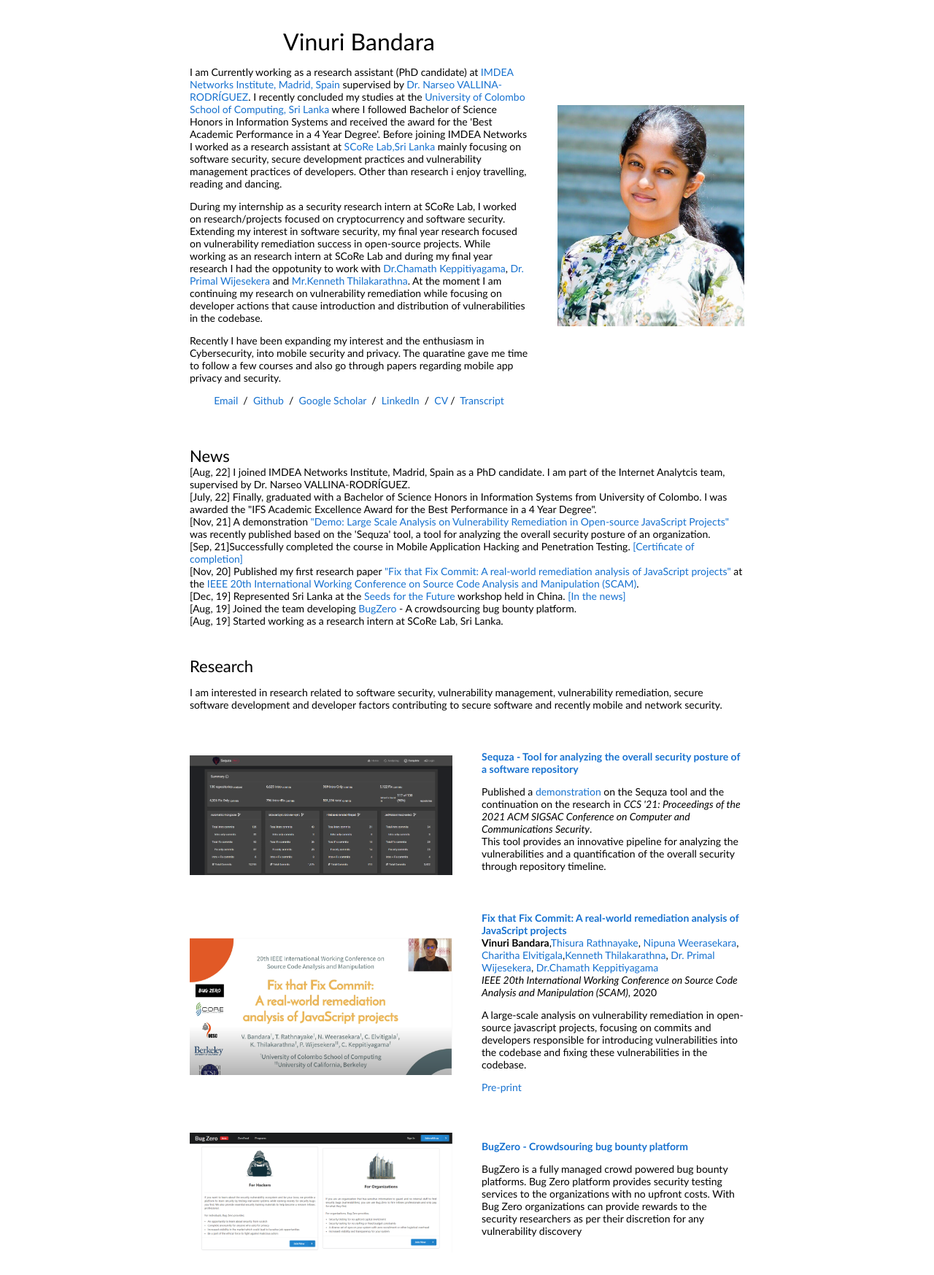
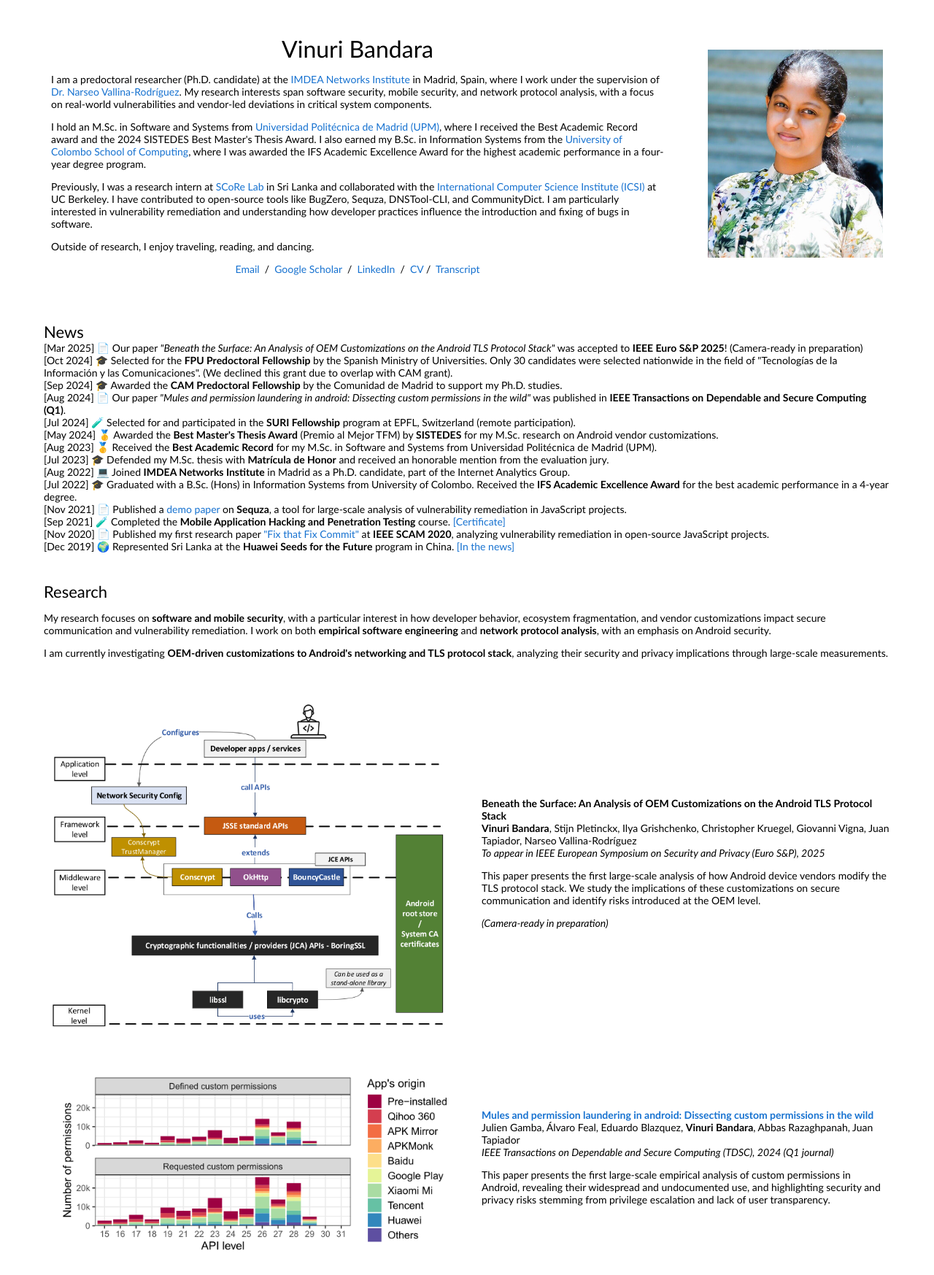
Before and after one commit to VinuriBandara/vinuribandara.github.io, a plain HTML site: page index.html in a window 1280 px wide. Shown: the part 5-1752 px from the top of the page at 73% size. Drawn offline with Linux system fonts and the light colour scheme.

Commit message:
Adding 2024 updates

```diff
--- a/index.html
+++ b/index.html
@@ -10,50 +10,43 @@
   </head>
 
     <body>
-        <table style="width:100%;max-width:800px;border:0px;border-spacing:0px;border-collapse:separate;margin-right:auto;margin-left:auto;">
+        <table style="width:100%;max-width:1200px;border:0px;border-spacing:0px;border-collapse:separate;margin-right:auto;margin-left:auto;">
             <tbody>
                 <tr style="padding:0px">
                     <td style="padding:0px">
                       <table style="width:100%;border:0px;border-spacing:0px;border-collapse:separate;margin-right:auto;margin-left:auto;"><tbody>
                         <tr style="padding:0px">
-                          <td style="padding:2.5%;width:63%;vertical-align:middle">
+                          <td style="padding:2.5%;width:75%;vertical-align:middle">
                             <p style="text-align:center">
                               <name>Vinuri Bandara</name>
                             </p>
+
                             <p>
-                              I am Currently working as a research assistant (PhD candidate) at <a href="https://networks.imdea.org/">IMDEA Networks Institute, Madrid, Spain</a> supervised by
-                              <a href="https://networks.imdea.org/team/imdea-networks-team/people/narseo-vallina-rodriguez/">Dr. Narseo VALLINA-RODRÍGUEZ</a>.
-                              I recently concluded my studies at the <a href="https://ucsc.cmb.ac.lk/">University of Colombo School of Computing, Sri Lanka</a> where I followed
-                              Bachelor of Science Honors in Information Systems and received the award for the 'Best Academic Performance in a 4 Year Degree'.
+                              I am a predoctoral researcher (Ph.D. candidate) at the <a href="https://networks.imdea.org/">IMDEA Networks Institute</a> in Madrid, Spain, where I work under the supervision of <a href="https://networks.imdea.org/team/imdea-networks-team/people/narseo-vallina-rodriguez/">Dr. Narseo Vallina-Rodríguez</a>. My research interests span software security, mobile security, and network protocol analysis, with a focus on real-world vulnerabilities and vendor-led deviations in critical system components.
+                            </p>
 
-                              Before joining IMDEA Networks I worked as a research assistant at <a href="https://scorelab.org/" >SCoRe Lab,Sri Lanka </a>
-                              mainly focusing on software security, secure development practices and vulnerability management practices of developers. Other than research i enjoy travelling,
-                              reading and dancing.
+                            <p>
+                              I hold an M.Sc. in Software and Systems from <a href="https://www.upm.es/">Universidad Politécnica de Madrid (UPM)</a>, where I received the Best Academic Record award and the 2024 SISTEDES Best Master's Thesis Award. I also earned my B.Sc. in Information Systems from the <a href="https://ucsc.cmb.ac.lk/">University of Colombo School of Computing</a>, where I was awarded the IFS Academic Excellence Award for the highest academic performance in a four-year degree program.
                             </p>
+
                             <p>
-                              During my internship as a security research intern at SCoRe Lab, I worked on research/projects focused on cryptocurrency and software security.
-                              Extending my interest in software security, my final year research focused on vulnerability remediation success
-                              in open-source projects.
-                              While working as an research intern at SCoRe Lab and during my final year research I had the oppotunity to work with <a href="https://ieeexplore.ieee.org/author/37727969500">Dr.Chamath Keppitiyagama</a>,
-                              <a href="http://www.icsi.berkeley.edu/icsi/people/primalw">Dr. Primal Wijesekera</a> and <a href="https://scholar.google.com/citations?user=tSeeRgUAAAAJ">Mr.Kenneth Thilakarathna</a>.
-                              At the moment I am continuing my research on vulnerability remediation while focusing on developer actions that cause introduction and
-                              distribution of vulnerabilities in the codebase.
+                              Previously, I was a research intern at <a href="https://scorelab.org/">SCoRe Lab</a> in Sri Lanka and collaborated with the <a href="https://www.icsi.berkeley.edu/icsi/">International Computer Science Institute (ICSI)</a> at UC Berkeley. I have contributed to open-source tools like BugZero, Sequza, DNSTool-CLI, and CommunityDict. I am particularly interested in vulnerability remediation and understanding how developer practices influence the introduction and fixing of bugs in software.
                             </p>
+
                             <p>
-                              Recently I have been expanding my interest and the enthusiasm in Cybersecurity, into mobile security and privacy. The quaratine gave me time to follow a few courses and also go through papers
-                              regarding mobile app privacy and security.
+                              Outside of research, I enjoy traveling, reading, and dancing.
                             </p>
                             <p style="text-align:center">
                                 <a href="mailto: vinurib@scorelab.org">Email</a> &nbsp/&nbsp
-                                <a href="https://github.com/VinuriBandara">Github</a> &nbsp/&nbsp
+                                <!-- <a href="https://github.com/VinuriBandara">Github</a> &nbsp/&nbsp -->
                                 <a href="https://scholar.google.com/citations?user=1fHt4skAAAAJ&hl=en">Google Scholar</a> &nbsp/&nbsp
                                 <a href="https://www.linkedin.com/in/vinuri-gayanthika/">LinkedIn</a> &nbsp/&nbsp
-                                <a href="docs/VinuriBandara_CV.pdf">CV</a>&nbsp/&nbsp
+                                <a href="docs/Vinuri_CV_EU.pdf">CV</a>&nbsp/&nbsp
                                 <a href="docs/final transcript.pdf">Transcript</a>
                             </p>
                            </td>
 
-                            <td style="padding:2.5%;width:40%;max-width:40%">
+                            <td style="padding:2.5%;width:30%;max-width:30%">
                                 <a href="images/github_profile.JPG"><img style="width:100%;max-width:100%" alt="profile photo" src="images/github_profile.JPG" class="hoverZoomLink"></a>
                             </td>
                 </tr>
@@ -70,28 +63,38 @@
 
                     <ul>
 
-                        <li>[Aug, 22] I joined IMDEA Networks Institute, Madrid, Spain as a PhD candidate. I am part of the Internet Analytcis team, supervised by Dr. Narseo VALLINA-RODRÍGUEZ.</li>
+                      <li>[Mar 2025] 📄 Our paper <i>"Beneath the Surface: An Analysis of OEM Customizations on the Android TLS Protocol Stack"</i> was accepted to <b>IEEE Euro S&P 2025</b>! (Camera-ready in preparation)</li>
 
-                        <li>[July, 22] Finally, graduated with a Bachelor of Science Honors in Information Systems from University of Colombo.
-                          I was awarded the "IFS Academic Excellence Award for the Best Performance in a 4 Year Degree".
-                        </li>
+                      <li>[Oct 2024] 🎓 Selected for the <b>FPU Predoctoral Fellowship</b> by the Spanish Ministry of Universities.
+                        Only 30 candidates were selected nationwide in the field of "Tecnologías de la Información y las Comunicaciones". (We declined this grant due to overlap with CAM grant).</li>
 
-                        <li>[Nov, 21] A demonstration <a href="https://dl.acm.org/doi/abs/10.1145/3460120.3485357"> "Demo: Large Scale Analysis on Vulnerability Remediation in Open-source JavaScript Projects" </a>
-                          was recently published based on the 'Sequza' tool, a tool for analyzing the overall security posture of an organization.</li>
+                      <li>[Sep 2024] 🎓 Awarded the <b>CAM Predoctoral Fellowship</b> by the Comunidad de Madrid to support my Ph.D. studies.</li>
 
-                        <li>[Sep, 21]Successfully completed the course in Mobile Application Hacking and Penetration Testing. <a href="images/android_hacking_certificate.jpg">[Certificate of completion]</a></li>
+                      <li>[Aug 2024] 📄 Our paper <i>"Mules and permission laundering in android: Dissecting custom permissions in the wild"</i> was published in <b>IEEE Transactions on Dependable and Secure Computing (Q1)</b>.
 
-                        <li>[Nov, 20] Published my first research paper <a href="https://ieeexplore.ieee.org/document/9252067">"Fix that Fix Commit: A real-world remediation
-                          analysis of JavaScript projects"</a> at the <a href="https://ieeexplore.ieee.org/xpl/conhome/9251915/proceeding">IEEE 20th International Working Conference on Source Code Analysis and Manipulation (SCAM)</a>.
-                         </li>
+                      <li>[Jul 2024] 🧪 Selected for and participated in the <b>SURI Fellowship</b> program at EPFL, Switzerland (remote participation).</li>
 
+                      <li>[May 2024] 🥇 Awarded the <b>Best Master's Thesis Award</b> (Premio al Mejor TFM) by <b>SISTEDES</b> for my M.Sc. research on Android vendor customizations.</li>
 
+                      <li>[Aug 2023] 🥇 Received the <b>Best Academic Record</b> for my M.Sc. in Software and Systems from Universidad Politécnica de Madrid (UPM).</li>
 
-                         <li>[Dec, 19] Represented Sri Lanka at the <a href="https://www.huawei.com/minisite/seeds-for-the-future/index.html">Seeds for the Future</a> workshop held in China. <a href="https://www.dailynews.lk/2020/01/02/finance/207207/huawei%E2%80%99s-%E2%80%98seeds-future%E2%80%99-program-rewards-upcoming-ict-professionals">[In the news]</a></li>
+                      <li>[Jul 2023] 🎓 Defended my M.Sc. thesis with <b>Matrícula de Honor</b> and received an honorable mention from the evaluation jury.</li>
 
-                        <li>[Aug, 19] Joined the team developing <a href="https://bugzero.io/">BugZero</a> - A crowdsourcing bug bounty platform.</li>
+                      <li>[Aug 2022] 💻 Joined <b>IMDEA Networks Institute</b> in Madrid as a Ph.D. candidate, part of the Internet Analytics Group.</li>
 
-                        <li>[Aug, 19] Started working as a research intern at SCoRe Lab, Sri Lanka.</li>
+                      <li>[Jul 2022] 🎓 Graduated with a B.Sc. (Hons) in Information Systems from University of Colombo.
+                        Received the <b>IFS Academic Excellence Award</b> for the best academic performance in a 4-year degree.</li>
+
+                      <li>[Nov 2021] 📄 Published a <a href="https://dl.acm.org/doi/abs/10.1145/3460120.3485357">demo paper</a> on <b>Sequza</b>, a tool for large-scale analysis of vulnerability remediation in JavaScript projects.</li>
+
+                      <li>[Sep 2021] 🧪 Completed the <b>Mobile Application Hacking and Penetration Testing</b> course.
+                        <a href="images/android_hacking_certificate.jpg">[Certificate]</a></li>
+
+                      <li>[Nov 2020] 📄 Published my first research paper <a href="https://ieeexplore.ieee.org/document/9252067">"Fix that Fix Commit"</a> at
+                        <b>IEEE SCAM 2020</b>, analyzing vulnerability remediation in open-source JavaScript projects.</li>
+
+                      <li>[Dec 2019] 🌍 Represented Sri Lanka at the <b>Huawei Seeds for the Future</b> program in China.
+                        <a href="https://www.dailynews.lk/2020/01/02/finance/207207/huawei%E2%80%99s-%E2%80%98seeds-future%E2%80%99-program-rewards-upcoming-ict-professionals">[In the news]</a></li>
 
                     </ul>
                 </td>
@@ -101,8 +104,11 @@
                 <td style="padding:20px;width:100%;vertical-align:middle">
                   <heading>Research</heading>
                   <p>
-                      I am interested in research related to software security, vulnerability management, vulnerability remediation,
-                      secure software development and developer factors contributing to secure software and recently mobile and network security.
+                    My research focuses on <b>software and mobile security</b>, with a particular interest in how developer behavior, ecosystem fragmentation, and vendor customizations impact secure communication and vulnerability remediation. I work on both <b>empirical software engineering</b> and <b>network protocol analysis</b>, with an emphasis on Android security.
+                  </p>
+
+                  <p>
+                    I am currently investigating <b>OEM-driven customizations to Android's networking and TLS protocol stack</b>, analyzing their security and privacy implications through large-scale measurements.
                   </p>
                 </td>
               </tr>
@@ -110,6 +116,39 @@
           </table>
 
           <table style="width:100%;border:0px;border-spacing:0px;border-collapse:separate;margin-right:auto;margin-left:auto;"><tbody>
+
+            <tr>
+              <td style="padding:20px;width:30%;vertical-align:middle">
+                <img src="images/tls_paper_stack.png" style="height:auto;width:100%;"></img>
+              </td>
+              <td style="padding:20px;width:70%;vertical-align:middle">
+                <papertitle>Beneath the Surface: An Analysis of OEM Customizations on the Android TLS Protocol Stack</papertitle>
+                <br>
+                <strong>Vinuri Bandara</strong>, Stijn Pletinckx, Ilya Grishchenko, Christopher Kruegel, Giovanni Vigna, Juan Tapiador, Narseo Vallina-Rodríguez
+                <br>
+                <em>To appear in IEEE European Symposium on Security and Privacy (Euro S&P), 2025</em>
+                <p>
+                  This paper presents the first large-scale analysis of how Android device vendors modify the TLS protocol stack. We study the implications of these customizations on secure communication and identify risks introduced at the OEM level.
+                </p>
+                <p><i>(Camera-ready in preparation)</i></p>
+              </td>
+
+
+            <tr>
+              <td style="padding:20px;width:30%;vertical-align:middle">
+                <img src="images/mules_ss2.png" style="height:auto;width:100%;"></img>
+              </td>
+              <td style="padding:20px;width:70%;vertical-align:middle">
+                <papertitle><a href="docs/Mules_and_Permission_Laundering_in_Android_Dissecting_Custom_Permissions_in_the_Wild.pdf">Mules and permission laundering in android: Dissecting custom permissions in the wild</a></papertitle>
+                <br>
+                Julien Gamba, Álvaro Feal, Eduardo Blazquez, <strong>Vinuri Bandara</strong>, Abbas Razaghpanah, Juan Tapiador
+                <br>
+                <em>IEEE Transactions on Dependable and Secure Computing (TDSC), 2024 (Q1 journal)</em>
+                <p>
+                  This paper presents the first large-scale empirical analysis of custom permissions in Android, revealing their widespread and undocumented use, and highlighting security and privacy risks stemming from privilege escalation and lack of user transparency.
+                </p>
+              </td>
+            </tr>
 
             <tr>
               <td style="padding:20px;width:30%;vertical-align:middle">
@@ -207,74 +246,76 @@
               </tbody>
             </table>
 
-            <table style="width:100%;border:0px;border-spacing:0px;border-collapse:separate;margin-right:auto;margin-left:auto;">
+          <table style="width:100%;border:0px;border-spacing:0px;border-collapse:separate;margin-right:auto;margin-left:auto;">
               <tbody>
 
               <tr>
                   <td style="padding:20px;width:100%;vertical-align:middle">
 
-              <heading>Gallery</heading>
+                    <h2>Gallery</h2>
 
-            <!-- <div class='gallery_div'>
+                  <ul class="grid">
 
-              <div class="responsive">
-                <div class="gallery">
-                  <a target="_blank" href="images/scam_presentation.PNG">
-                    <img src="images/scam_presentation.PNG" alt="Cinque Terre">
-                  </a>
-                  <div class="desc">Presented findings from my final year research at the 20th IEEE SCAM Conference</div>
-                </div>
-              </div>
+                    <li>
+                      <figure class="grid__figure">
+                        <img src="images/scam_presentation.PNG" alt="SCAM Presentation">
+                        <figcaption><b>IEEE SCAM 2020</b> – Presented findings from my final year research on vulnerability remediation.</figcaption>
+                      </figure>
+                    </li>
+
+                    <li>
+                      <figure class="grid__figure">
+                        <img src="images/sequza_dashboard.PNG" alt="Sequza dashboard">
+                        <figcaption><b>Sequza</b> – Visualizing the security posture of open-source JavaScript repositories.</figcaption>
+                      </figure>
+                    </li>
+
+                    <li>
+                      <figure class="grid__figure">
+                        <img src="images/GSoC_certificate21.PNG" alt="GSoC 2021 certificate">
+                        <figcaption><b>Google Summer of Code 2021</b> – Successfully completed under SCoRe Lab, Sri Lanka.</figcaption>
+                      </figure>
+                    </li>
+
+                    <li>
+                      <figure class="grid__figure">
+                        <img src="images/GSoC_certificate20.PNG" alt="GSoC 2020 certificate">
+                        <figcaption><b>Google Summer of Code 2020</b> – Contributed to security tooling projects at SCoRe Lab.</figcaption>
+                      </figure>
+                    </li>
+
+                    <li>
+                      <figure class="grid__figure">
+                        <img src="images/HSFTF.JPG" alt="Huawei Seeds for the Future">
+                        <figcaption><b>Huawei Seeds for the Future 2019</b> – Represented Sri Lanka in China.</figcaption>
+                      </figure>
+                    </li>
+
+                    <li>
+                      <figure class="grid__figure">
+                        <img src="images/language-culture.jpg" alt="Language and culture experience in China">
+                        <figcaption>Exploring language and culture during my visit to China.</figcaption>
+                      </figure>
+                    </li>
+
+                    <li>
+                      <figure class="grid__figure">
+                        <img src="images/huawei-certificate.jpg" alt="Huawei Certificate">
+                        <figcaption>Completed the <b>Huawei Seeds for the Future</b> program successfully.</figcaption>
+                      </figure>
+                    </li>
+
+                    <li>
+                      <figure class="grid__figure">
+                        <img src="images/GCI_certificate.PNG" alt="GCI Mentor Certificate">
+                        <figcaption><b>Google Code-In 2019</b> – Mentored students under SCoRe Lab, Sri Lanka.</figcaption>
+                      </figure>
+                    </li>
+
+                  </ul>
 
 
-              <div class="responsive">
-                <div class="gallery">
-                  <a target="_blank" href="images/sequza_dashboard.PNG">
-                    <img src="images/sequza_dashboard.PNG" alt="Cinque Terre" width="800" height="400">
-                  </a>
-                  <div class="desc"><a href="https://apd.niweera.gq/complete">Sequza</a> - vulnerability posture of open-source JavaScript repositories</div>
-                </div>
-              </div>
-
-
-              <div class="responsive">
-                <div class="gallery">
-                  <a target="_blank" href="images/GSoC_certificate.PNG">
-                    <img src="images/GSoC_certificate.PNG" alt="Cinque Terre" width="800" height="400">
-                  </a>
-                  <div class="desc">Successfully completed Google Summer of Code 2020 - Under SCoRe Lab, Sri Lanka</div>
-                </div>
-              </div>
-
-
-              <div class="responsive">
-                <div class="gallery">
-                  <a target="_blank" href="images/HSFTF.JPG">
-                    <img src="images/HSFTF.JPG" alt="Cinque Terre" width="800" height="400">
-                  </a>
-                  <div class="desc">Represented Sri Lanka at the Huawei Seeds for the Future in China</div>
-                </div>
-              </div>
-
-
-              <div class="responsive">
-                <div class="gallery">
-                  <a target="_blank" href="images/GCI_certificate.PNG">
-                    <img src="images/GCI_certificate.PNG" alt="Cinque Terre" width="800" height="400">
-                  </a>
-                  <div class="desc">Successfully completed Google Code-In 2019 as a mentor - Under SCoRe Lab, Sri Lanka</div>
-                </div>
-              </div>
-
-              <div class="responsive">
-                <div class="gallery">
-                  <a target="_blank" href="images/bugZero.PNG">
-                    <img src="images/bugZero_land.PNG" alt="Cinque Terre" width="800" height="400">
-                  </a>
-                  <div class="desc">BugZero - A crowdsourcing bug bounty platform</div>
-                </div>
-              </div> -->
-
+              <!-- <heading>Gallery</heading>
 
               <ul class="grid">
                 <li>
@@ -331,17 +372,8 @@
                   <figcaption>Successfully completed Google Code-In 2019 as a mentor - Under SCoRe Lab, Sri Lanka</figcaption>
                   </figure>
                 </li>
-                <!-- <li>
-                  <figure class="grid__figure">
-                  <img src="images/bugZero_land.PNG" alt="">
-                  <figcaption><a href="https://bugzero.io/">BugZero</a> - A crowdsourcing bug bounty platform</figcaption>
-                  </figure>
-                </li> -->
 
-                </ul>
-
-
-
+              </ul> -->
 
             </div>
 
```
Also changed, not shown: stylesheet.css (+19 -11 lines), images/.png (added), images/mules_ss.png (added), images/mules_ss2.png (added), images/tls_paper_stack.png (added), 11 other files.
